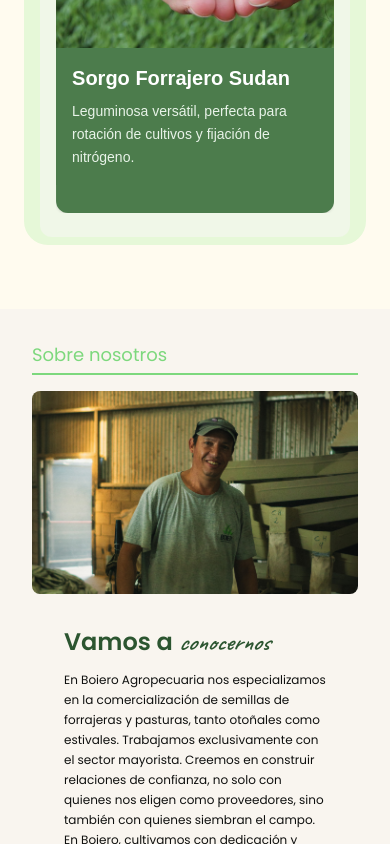
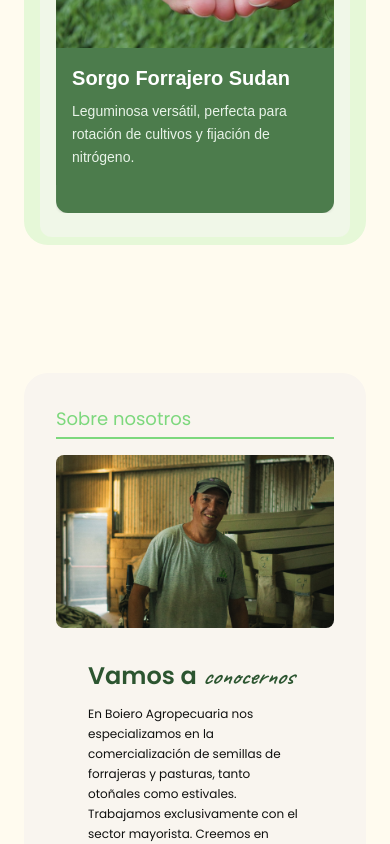
Before and after one commit to FeliOliva/boiero-landing-maqueta, a Next.js app: page / in a window 390 px wide. Shown: the part 1764-2608 px from the top of the page. Built offline with nearby package versions, Linux system fonts and the light colour scheme; a web font is replaced by a local one.

Commit message:
fix en page

```diff
--- a/app/page.tsx
+++ b/app/page.tsx
@@ -174,10 +174,8 @@
         <Hero />
       </div>
 
-      {/* Contenedor con padding para crear espacio alrededor */}
       <div className="px-6 py-16 md:px-12 lg:px-20">
-        {/* Contenedor con fondo verde y bordes redondeados */}
-        <div className="bg-[#E6F8D8] rounded-3xl overflow-hidden max-w-7xl mx-auto">
+        <div className="bg-[#E6F8D8] rounded-3xl overflow-hidden max-w-5xl mx-auto">
           <div id="productos1" className="py-2">
             <ProductCarousel
               products={products}
@@ -199,9 +197,12 @@
         </div>
       </div>
 
-      <div id="about">
-        <About />
+      <div id="about" className="px-6 py-16 md:px-12 lg:px-20">
+        <div className="bg-[#E6F8D8] rounded-3xl overflow-hidden max-w-5xl mx-auto">
+          <About />
+        </div>
       </div>
+
       <div id="contacto">
         <Footer />
       </div>
```
